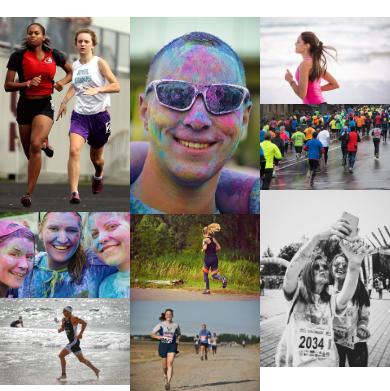
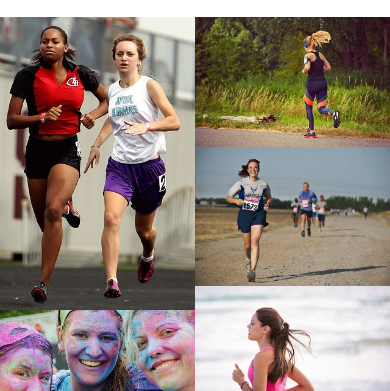
Before and after one commit to DMASCoreDeclan/love-running, a plain HTML site: page gallery.html in a window 390 px wide. Shown: the part 103-494 px from the top of the page. Drawn offline with nearby package versions, Linux system fonts and the light colour scheme.

Commit message:
Style gallery for responsive design

```diff
--- a/assets/css/style.css
+++ b/assets/css/style.css
@@ -293,12 +293,7 @@ footer {
         display: none;
     }
 
-    #photos {
-        clear: both;
-        line-height: 0px;
-        column-count: 3;
-        column-gap: 0px;
-    }
+
 }
 
 /* For medium screens from 950px wide and down */
@@ -340,45 +335,16 @@ footer {
         padding: 0 20px;
     }
 
+    #photos {
+        column-count: 3;
+    }
+
 
 }
 
-/* For larger to small screens from  500px wide and down */
-/* @media screen and (max-width: 500px) {
-    #club-ethos {
-        width: 25%;
-        height: 800px;
-        margin: 0 auto;
+/* For small screens from  800px wide and down */
+@media screen and (max-width: 800px) {
+        #photos {
+        column-count: 2;
     }
-
-    #welcome {
-        padding: 30px 0;
-        margin: 0;
-
-    }
-
-    #left-about,
-    #right-about {
-        width: 100%;
-        float: left;
-        padding: 0;
-    }
-
-    #center-about {
-        clear: both;
-        width: 100%;
-        float: left;
-        padding: 0;
-    }
-
-    hr {
-        display: none;
-    }
-
-    #photos {
-        clear: both;
-        line-height: 0px;
-        column-count: 1;
-        column-gap: 0px;
-    }
-} */
+}
```
